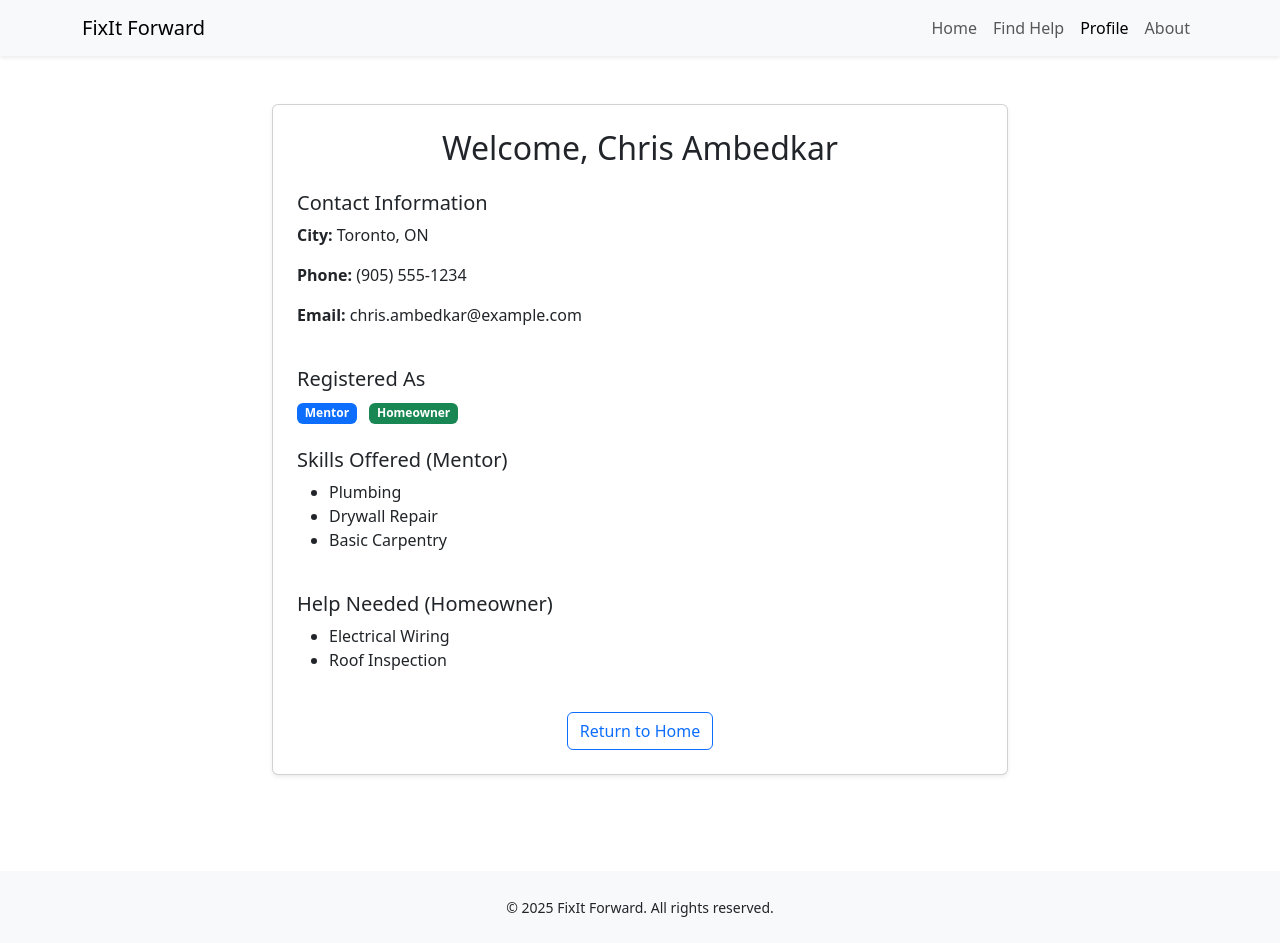
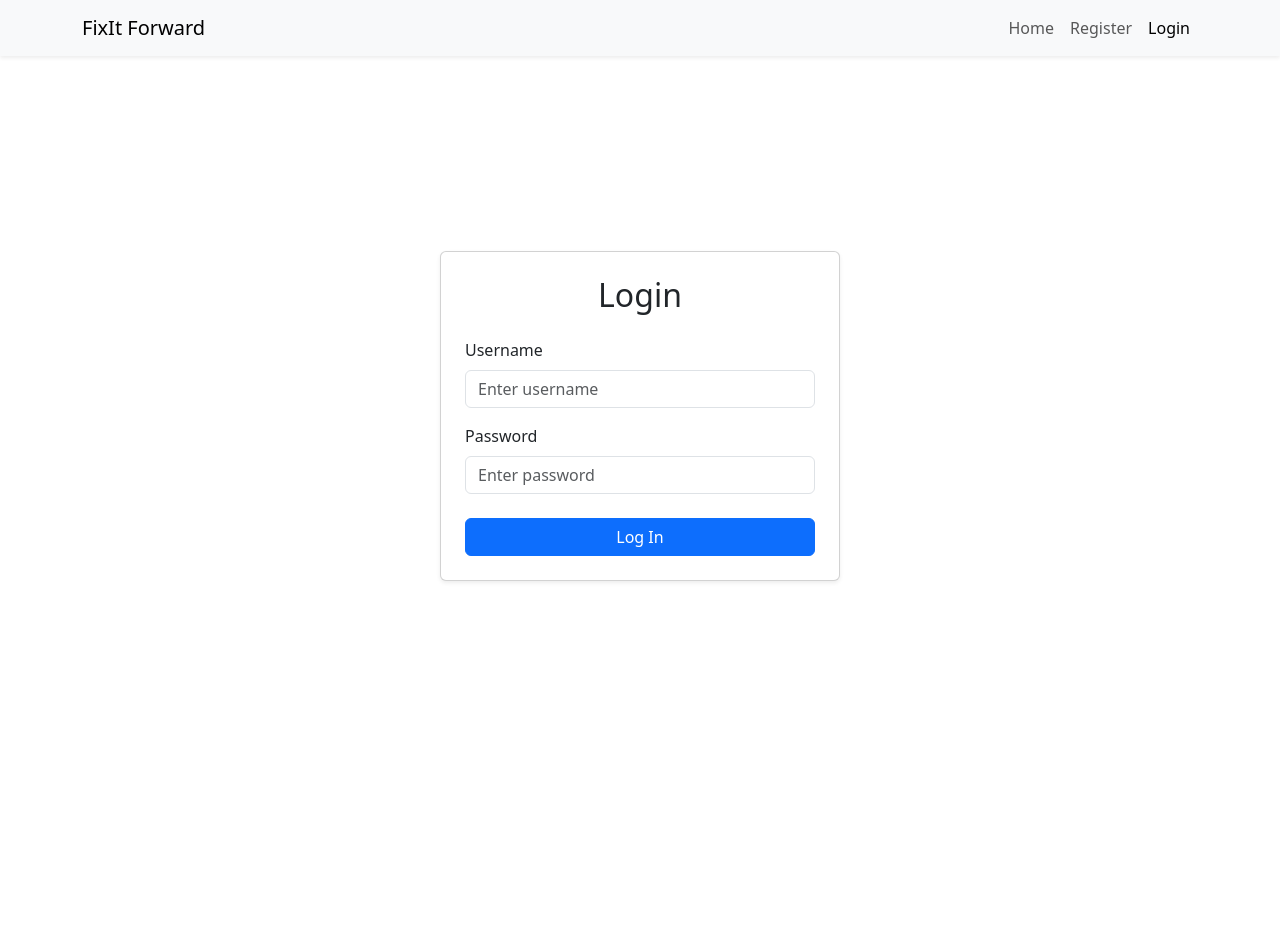
Before and after one commit to bradlevinsky/bradlevinsky.github.io, a plain HTML site: page login.html in a window 1280 px wide. After the commit the page ends 800 px from the top, so only its background shows below. Drawn offline with nearby package versions, Linux system fonts and the light colour scheme.

Commit message:
probably done

```diff
--- a/login.html
+++ b/login.html
@@ -3,13 +3,10 @@
 <head>
     <meta charset="UTF-8" />
     <meta name="viewport" content="width=device-width, initial-scale=1" />
-    <title>Chris Ambedkar – Profile</title>
+    <title>Login – FixIt Forward</title>
 
     <!-- Bootstrap CSS -->
-    <link
-            href="https://cdn.jsdelivr.net/npm/bootstrap@5.3.2/dist/css/bootstrap.min.css"
-            rel="stylesheet"
-    />
+    <link href="https://cdn.jsdelivr.net/npm/bootstrap@5.3.2/dist/css/bootstrap.min.css" rel="stylesheet" />
     <link rel="stylesheet" href="css/styles.css" />
 </head>
 <body>
@@ -21,66 +18,40 @@
         <div class="collapse navbar-collapse" id="navbarNav">
             <ul class="navbar-nav ms-auto">
                 <li class="nav-item"><a class="nav-link" href="index.html">Home</a></li>
-                <li class="nav-item"><a class="nav-link" href="search.html">Find Help</a></li>
-                <li class="nav-item"><a class="nav-link active" href="#">Profile</a></li>
-                <li class="nav-item"><a class="nav-link" href="about.html">About</a></li>
+                <li class="nav-item"><a class="nav-link" href="register.html">Register</a></li>
+                <li class="nav-item"><a class="nav-link active" href="login.html">Login</a></li>
             </ul>
         </div>
     </div>
 </nav>
 
-<!-- Profile Section -->
-<div class="container py-5">
-    <div class="row justify-content-center">
-        <div class="col-lg-8">
-            <div class="card shadow-sm p-4">
-                <h2 class="mb-4 text-center">Welcome, Chris Ambedkar</h2>
-
-                <div class="mb-4">
-                    <h5>Contact Information</h5>
-                    <p><strong>City:</strong> Toronto, ON</p>
-                    <p><strong>Phone:</strong> (905) 555-1234</p>
-                    <p><strong>Email:</strong> chris.ambedkar@example.com</p>
-                </div>
-
-                <div class="mb-4">
-                    <h5>Registered As</h5>
-                    <span class="badge bg-primary me-2">Mentor</span>
-                    <span class="badge bg-success">Homeowner</span>
-                </div>
-
-                <div class="mb-4">
-                    <h5>Skills Offered (Mentor)</h5>
-                    <ul>
-                        <li>Plumbing</li>
-                        <li>Drywall Repair</li>
-                        <li>Basic Carpentry</li>
-                    </ul>
-                </div>
-
-                <div class="mb-4">
-                    <h5>Help Needed (Homeowner)</h5>
-                    <ul>
-                        <li>Electrical Wiring</li>
-                        <li>Roof Inspection</li>
-                    </ul>
-                </div>
-
-                <div class="text-center">
-                    <a href="index.html" class="btn btn-outline-primary">Return to Home</a>
-                </div>
+<!-- Login Form -->
+<section class="d-flex align-items-center justify-content-center" style="min-height: 90vh;">
+    <div class="card shadow-sm p-4" style="max-width: 400px; width: 100%;">
+        <h2 class="text-center mb-4">Login</h2>
+        <form onsubmit="event.preventDefault(); redirectToProfile();">
+            <div class="mb-3">
+                <label for="username" class="form-label">Username</label>
+                <input type="text" class="form-control" id="username" placeholder="Enter username" required />
             </div>
-        </div>
+            <div class="mb-4">
+                <label for="pwd" class="form-label">Password</label>
+                <input type="password" class="form-control" id="pwd" placeholder="Enter password" required />
+            </div>
+            <button type="submit" class="btn btn-primary w-100">Log In</button>
+        </form>
     </div>
-</div>
-
-<!-- Footer -->
-<footer class="text-center py-4 mt-5 bg-light">
-    <small>© 2025 FixIt Forward. All rights reserved.</small>
-</footer>
+</section>
 
 <!-- Bootstrap JS -->
 <script src="https://cdn.jsdelivr.net/npm/bootstrap@5.3.2/dist/js/bootstrap.bundle.min.js" defer></script>
 
+<!-- Simple Redirect -->
+<script>
+    function redirectToProfile() {
+        window.location.href = "profile.html";
+    }
+</script>
+
 </body>
 </html>
```
Also changed, not shown: profile.html (+7 -10 lines), register.html (+28 -8 lines), scripts/script.js (+7 -3 lines).
